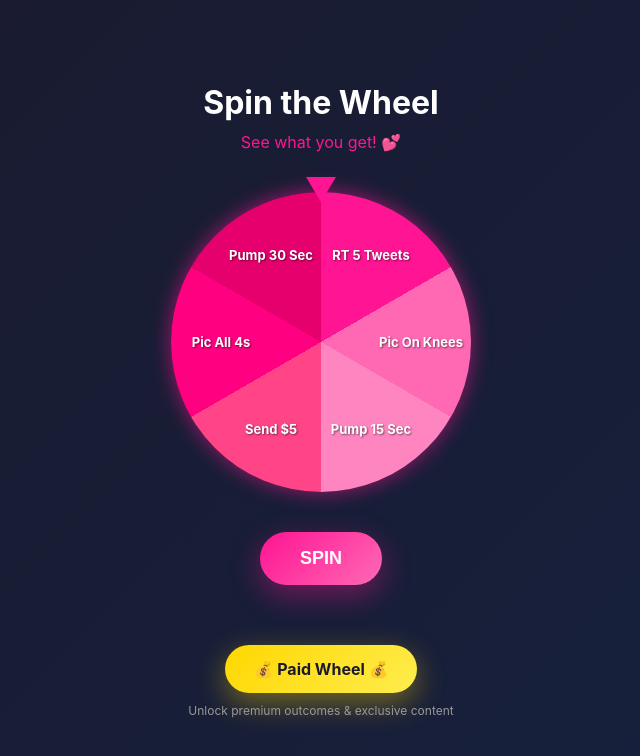
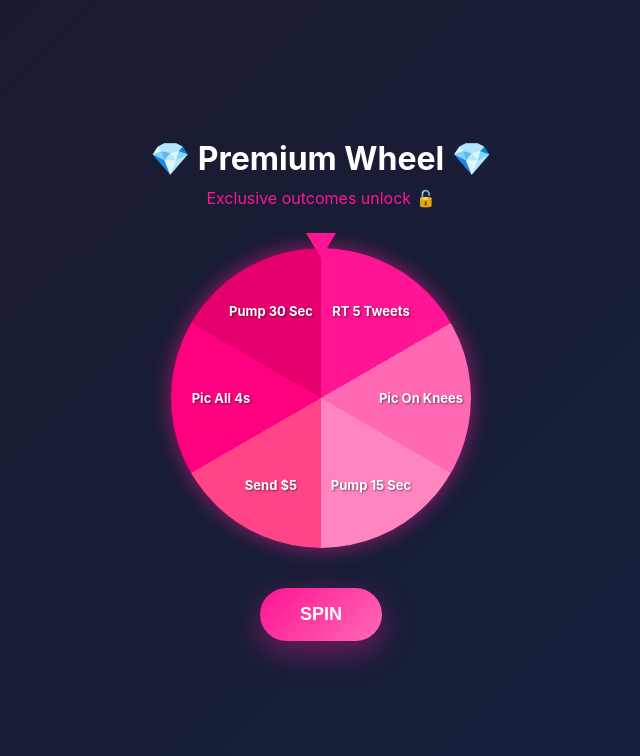
Before and after one commit to egirlll/paid-wheel, a website: page index.html in a window 1280 px wide. Shown: the whole page, without its empty margins (319-959 px from the left). Drawn offline with Linux system fonts and the light colour scheme.

Commit message:
Remove paid wheel button from paid version, update branding to Premium

```diff
--- a/index.html
+++ b/index.html
@@ -3,7 +3,7 @@
 <head>
     <meta charset="UTF-8">
     <meta name="viewport" content="width=device-width, initial-scale=1.0">
-    <title>Spin the Wheel ~ Free</title>
+    <title>Spin the Wheel ~ Premium</title>
     <style>
         * {
             margin: 0;
@@ -227,26 +227,6 @@
             box-shadow: 0 15px 40px rgba(255, 20, 147, 0.6);
         }
 
-        .paid-btn {
-            display: inline-block;
-            background: linear-gradient(135deg, #ffd700 0%, #ffed4e 100%);
-            color: #1a1a2e;
-            padding: 14px 28px;
-            font-size: 16px;
-            font-weight: 700;
-            border-radius: 50px;
-            text-decoration: none;
-            transition: all 0.3s ease;
-            box-shadow: 0 10px 30px rgba(255, 215, 0, 0.4);
-            border: none;
-            cursor: pointer;
-        }
-
-        .paid-btn:hover {
-            transform: translateY(-2px);
-            box-shadow: 0 15px 40px rgba(255, 215, 0, 0.6);
-        }
-
         @keyframes fadeIn {
             from {
                 opacity: 0;
@@ -311,8 +291,8 @@
 </head>
 <body>
     <div class="container">
-        <h1>Spin the Wheel</h1>
-        <p class="subtitle">See what you get! 💕</p>
+        <h1>💎 Premium Wheel 💎</h1>
+        <p class="subtitle">Exclusive outcomes unlock 🔓</p>
 
         <div class="wheel-container">
             <div class="pointer"></div>
@@ -333,12 +313,6 @@
             Come back in <span id="cooldownTime"></span> to spin again! ⏰
         </div>
 
-        <div style="margin-top: 40px;">
-            <a href="https://wheel-paid.vercel.app/" class="paid-btn">
-                💰 Paid Wheel 💰
-            </a>
-            <p style="color: #999; font-size: 12px; margin-top: 10px;">Unlock premium outcomes & exclusive content</p>
-        </div>
     </div>
 
     <div class="modal-overlay" id="resultModal">
```
